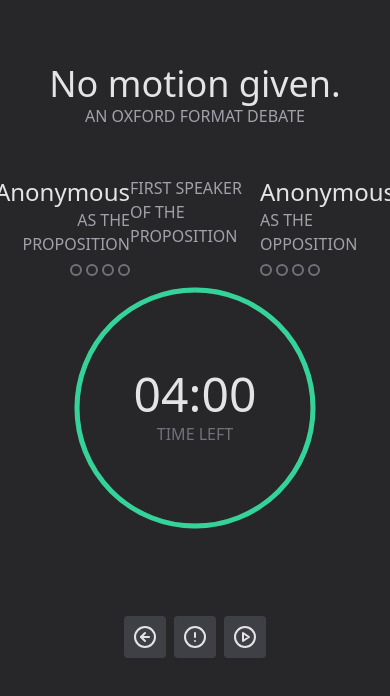
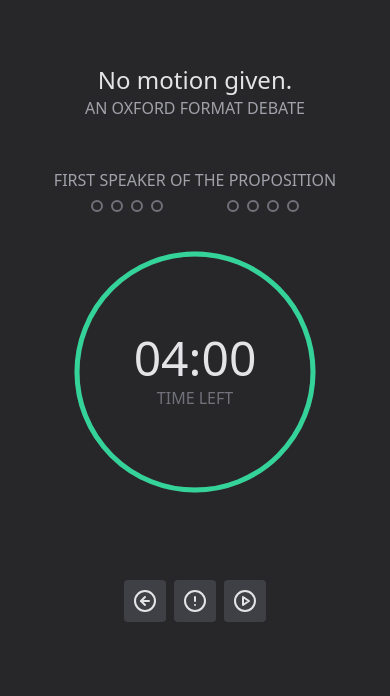
Before and after one commit to debatecore/debate-tools, a Next.js app: page /debate/oneclock in a window 390 px wide. Shown: the top 696 px of the page. Built offline with nearby package versions, Linux system fonts and the light colour scheme.

Commit message:
mobile responsiveness for oneclock debate layout

```diff
--- a/src/app/debate/oneclock/page.tsx
+++ b/src/app/debate/oneclock/page.tsx
@@ -58,84 +58,64 @@ export default function PageDebateOneClock() {
   return (
     <>
       <div className="text-center py-8 pt-16">
-        <h1 className="text-4xl">
+        <h1 className="text-2xl md:text-4xl">
           {debate?.data.motion || "No motion given."}
         </h1>
         <p className="text-zinc-400">{oxfordDebate}</p>
       </div>
-      <div className="relative flex flex-row py-4">
+      <div className="relative flex flex-row justify-center py-4">
         <div
           className={`w-1/3 text-right flex flex-col items-end ${
             stage === 8 ? "opacity-80" : ""
-          } `}
+          } hidden lg:flex `}
         >
           <h2 className="text-2xl">{debate?.data.proTeam || "Anonymous"}</h2>
           <p className="text-zinc-400">{asPro}</p>
           <div className="flex flex-row gap-1 my-2">
-            <div
-              className={`
-              ${dot} ${stage > 0 ? dotfill : ""} ${stage === 0 ? dotactive : ""}
-            `}
-            />
-            <div
-              className={`
-                ${dot} ${stage > 2 ? dotfill : ""} ${
-                stage === 2 ? dotactive : ""
-              }
-              `}
-            />
-            <div
-              className={`
-              ${dot} ${stage > 4 ? dotfill : ""} ${stage === 4 ? dotactive : ""}
-            `}
-            />
-            <div
-              className={`
-              ${dot} ${stage > 6 ? dotfill : ""} ${stage === 6 ? dotactive : ""}
-            `}
-            />
+            <div className={`${dot} ${stage > 0 ? dotfill : ""}`} />
+            <div className={`${dot} ${stage > 2 ? dotfill : ""}`} />
+            <div className={`${dot} ${stage > 4 ? dotfill : ""}`} />
+            <div className={`${dot} ${stage > 6 ? dotfill : ""}`} />
           </div>
         </div>
         <div
-          className={`w-1/3 flex flex-col gap-8 justify-center items-center ${
+          className={`lg:w-1/3 flex flex-col gap-2 text-center justify-center items-center ${
             stage === 8 ? "opacity-10" : ""
           } `}
         >
           <p className="text-zinc-400">
             {advocem ? "AD VOCEM" : stage != 8 ? stageText : "-"}
           </p>
-          <DebateClock running={running} stage={stage} advocem={advocem} />
+          <div className="flex flex-row justify-between gap-16 lg:hidden">
+            <div className="flex flex-row gap-2">
+              <div className={`${dot} ${stage > 0 ? dotfill : ""}`} />
+              <div className={`${dot} ${stage > 2 ? dotfill : ""}`} />
+              <div className={`${dot} ${stage > 4 ? dotfill : ""}`} />
+              <div className={`${dot} ${stage > 6 ? dotfill : ""}`} />
+            </div>
+            <div className="flex flex-row gap-2">
+              <div className={`${dot} ${stage > 1 ? dotfill : ""}`} />
+              <div className={`${dot} ${stage > 3 ? dotfill : ""}`} />
+              <div className={`${dot} ${stage > 5 ? dotfill : ""}`} />
+              <div className={`${dot} ${stage > 7 ? dotfill : ""}`} />
+            </div>
+          </div>
+          <div className="mt-6">
+            <DebateClock running={running} stage={stage} advocem={advocem} />
+          </div>
         </div>
         <div
           className={`w-1/3 text-left flex flex-col items-start ${
-            stage === 8 ? "opacity-80" : ""
-          } `}
+            stage == 8 ? "opacity-80" : ""
+          } hidden lg:flex`}
         >
           <h2 className="text-2xl">{debate?.data.oppTeam || "Anonymous"}</h2>
           <p className="text-zinc-400">{asOpp}</p>
           <div className="flex flex-row gap-1 my-2">
-            <div
-              className={`
-              ${dot} ${stage > 1 ? dotfill : ""} ${stage === 1 ? dotactive : ""}
-            `}
-            />
-            <div
-              className={`
-                ${dot} ${stage > 3 ? dotfill : ""} ${
-                stage === 3 ? dotactive : ""
-              }
-              `}
-            />
-            <div
-              className={`
-              ${dot} ${stage > 5 ? dotfill : ""} ${stage === 5 ? dotactive : ""}
-            `}
-            />
-            <div
-              className={`
-              ${dot} ${stage > 7 ? dotfill : ""} ${stage === 7 ? dotactive : ""}
-            `}
-            />
+            <div className={`${dot} ${stage > 1 ? dotfill : ""}`} />
+            <div className={`${dot} ${stage > 3 ? dotfill : ""}`} />
+            <div className={`${dot} ${stage > 5 ? dotfill : ""}`} />
+            <div className={`${dot} ${stage > 7 ? dotfill : ""}`} />
           </div>
         </div>
         <div
@@ -147,122 +127,11 @@ export default function PageDebateOneClock() {
           <div className="text-5xl mt-4 animate-wiggle">{"🎉"}</div>
         </div>
       </div>
-      {/* <div className="text-center py-8 pt-16">
-        <h1 className="font-serif text-4xl">
-          {debate?.data.motion || "No motion given."}
-        </h1>
-        <p className="text-zinc-400">{oxfordDebate}</p>
-      </div>
-      <div className={`flex flex-row py-4 ${stage === 8 ? "opacity-50" : ""}`}>
-        <div className="w-1/2">
-          <h2 className="font-serif text-2xl text-center">
-            {debate?.data.proTeam || "Anonymous Team"}
-          </h2>
-          <p className="text-zinc-400 text-center">{asPro}</p>
-          <div className="flex flex-row gap-2 justify-center pt-1">
-            <div
-              className={`
-                ${dot}
-                ${stage > 0 ? dotfill : ""}
-                ${stage === 0 ? dotactive : ""}
-              `}
-            />
-            <div
-              className={`
-                ${dot}
-                ${stage > 2 ? dotfill : ""}
-                ${stage === 2 ? dotactive : ""}
-              `}
-            />
-            <div
-              className={`
-                ${dot}
-                ${stage > 4 ? dotfill : ""}
-                ${stage === 4 ? dotactive : ""}
-              `}
-            />
-            <div
-              className={`
-                ${dot}
-                ${stage > 6 ? dotfill : ""}
-                ${stage === 6 ? dotactive : ""}
-              `}
-            />
-          </div>
-        </div>
-        <div className="w-1/2">
-          <h2 className="font-serif text-2xl text-center">
-            {debate?.data.oppTeam || "Anonymous Team"}
-          </h2>
-          <p className="text-zinc-400 text-center">{asOpp}</p>
-          <div className="flex flex-row gap-2 justify-center pt-1">
-            <div
-              className={`
-                ${dot}
-                ${stage > 1 ? dotfill : ""}
-                ${stage === 1 ? dotactive : ""}
-              `}
-            />
-            <div
-              className={`
-                ${dot}
-                ${stage > 3 ? dotfill : ""}
-                ${stage === 3 ? dotactive : ""}
-              `}
-            />
-            <div
-              className={`
-                ${dot}
-                ${stage > 5 ? dotfill : ""}
-                ${stage === 5 ? dotactive : ""}
-              `}
-            />
-            <div
-              className={`
-                ${dot}
-                ${stage > 7 ? dotfill : ""}
-                ${stage === 7 ? dotactive : ""}
-              `}
-            />
-          </div>
-        </div>
-      </div>
-      <p className="text-center text-zinc-400">
-        {advocem ? "AD VOCEM" : stage != 8 ? stageText : "-"}
-      </p>
-      <div className="relative flex flex-row py-4">
-        <div className="w-1/2 flex flex-row justify-center">
-          <DebateClock
-            running={running && [0, 2, 4, 6].includes(stage)}
-            dimmed={(running && [1, 3, 5, 7].includes(stage)) || stage === 8}
-            advocem={advocem}
-            stage={stage}
-          />
-        </div>
-        <div className="w-1/2 flex flex-row justify-center">
-          <DebateClock
-            running={running && [1, 3, 5, 7].includes(stage)}
-            dimmed={(running && [0, 2, 4, 6].includes(stage)) || stage === 8}
-            advocem={advocem}
-            stage={stage}
-          />
-        </div>
-        <div
-          className={`absolute w-full h-full ${stage === 8 ? "" : "hidden"}`}
-        >
-          <div className="flex flex-col w-full h-full justify-center items-center">
-            <h1 className="font-bold text-3xl text-daisy-bush-100">{stage8}</h1>
-            <div className="text-5xl mt-4 animate-wiggle">{"🎉"}</div>
-          </div>
-        </div>
-      </div> */}
       <div className={stage == 8 ? "hidden" : ""}>
         <div className="max-w-lg mx-auto flex flex-row justify-center gap-2 pt-16">
-          {/* pt-32 */}
           {stage === 0 && !running ? (
             <Link href="/debate/setup" className={button}>
               <ArrowLeftCircle />
-              {/* <p className="hidden sm:block">{back}</p> */}
             </Link>
           ) : (
             <button
@@ -274,7 +143,6 @@ export default function PageDebateOneClock() {
               }}
             >
               <StopCircle />
-              {/* <p className="hidden sm:block">{nukedebate}</p> */}
             </button>
           )}
           <button
```
